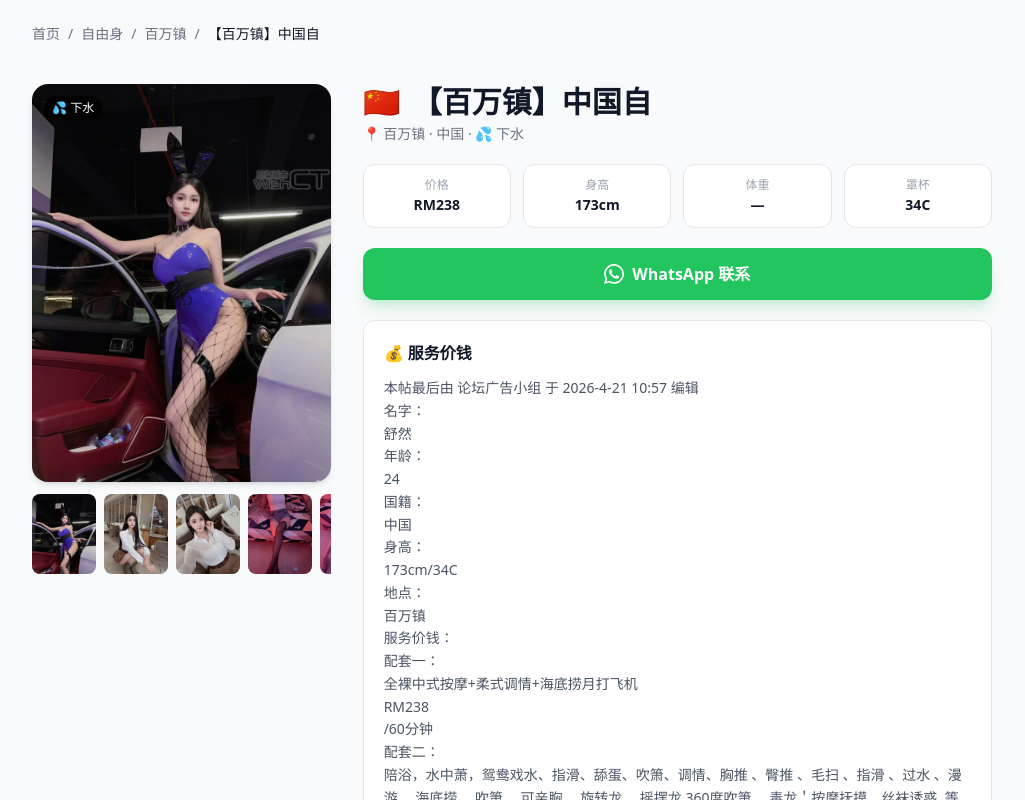
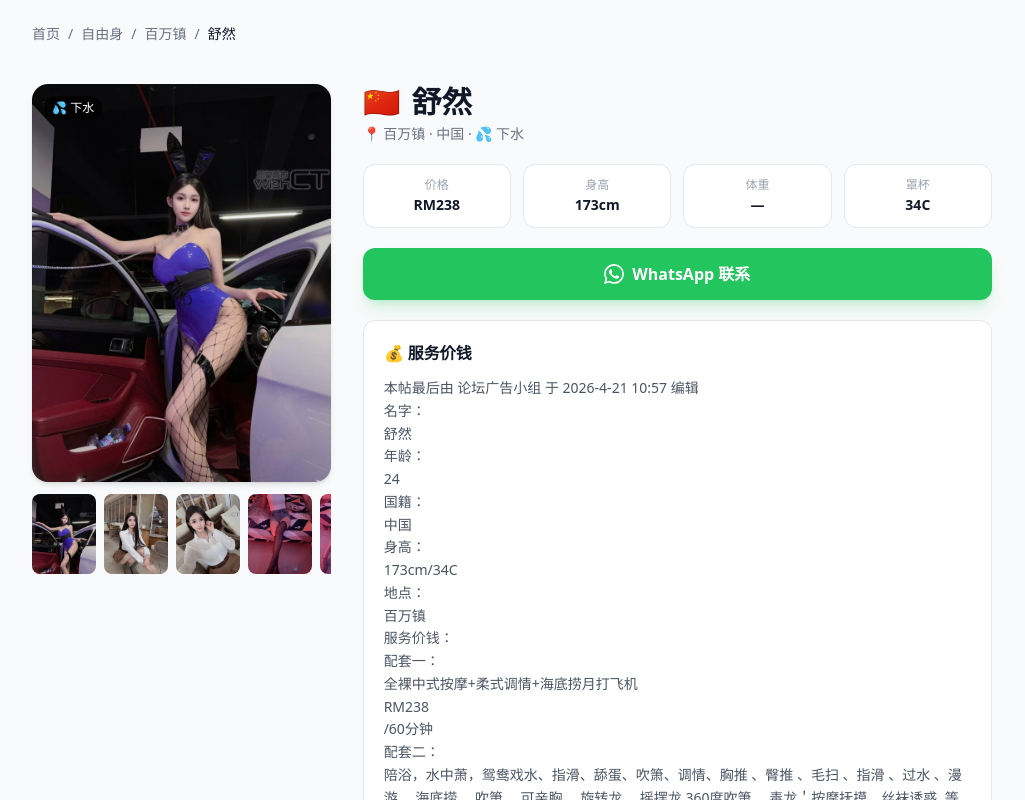
Before and after one commit to JBValentine/jbescort, a Next.js app: page /freelancer/1 in a window 1280 px wide. Shown: the top 800 px of the page, without its empty margins (128-1153 px from the left). Built offline with nearby package versions, Linux system fonts and the light colour scheme.

Commit message:
feat: extract real name from description for card display

```diff
--- a/src/app/freelance/[area]/page.tsx
+++ b/src/app/freelance/[area]/page.tsx
@@ -77,6 +77,7 @@ export default function AreaFreelancePage({ params }: Props) {
                 ? `RM${f.priceMin}${f.priceMax !== f.priceMin ? `-${f.priceMax}` : ''}`
                 : ''
 
+              const displayName = f.description?.match(/名字[：:]\s*\n?([^\n]+)/)?.[1]?.trim() || f.name
               return (
                 <Link
                   key={f.id}
@@ -109,7 +110,7 @@ export default function AreaFreelancePage({ params }: Props) {
                     <div className="flex items-center gap-1 mb-0.5">
                       <span>{f.nationalityFlag}</span>
                       <span className="text-sm font-bold text-gray-900 truncate group-hover:text-[#0088cc]">
-                        {f.name}
+                        {displayName}
                       </span>
                     </div>
                     <div className="text-xs text-gray-400">
--- a/src/app/freelance/page.tsx
+++ b/src/app/freelance/page.tsx
@@ -166,12 +166,13 @@ export default function FreelancePage() {
 }
 
 function FreelancerCard({ freelancer: f }: { freelancer: any }) {
-  const icon   = SERVICE_ICON[f.serviceType]  || '🔮'
-  const label  = SERVICE_LABEL[f.serviceType] || '其他'
-  const photo  = f.photos?.[0]
-  const price  = f.priceMin
+  const icon        = SERVICE_ICON[f.serviceType]  || '🔮'
+  const label       = SERVICE_LABEL[f.serviceType] || '其他'
+  const photo       = f.photos?.[0]
+  const price       = f.priceMin
     ? `RM${f.priceMin}${f.priceMax !== f.priceMin ? `-${f.priceMax}` : ''}`
     : ''
+  const displayName = f.description?.match(/名字[：:]\s*\n?([^\n]+)/)?.[1]?.trim() || f.name
 
   return (
     <Link
@@ -209,7 +210,7 @@ function FreelancerCard({ freelancer: f }: { freelancer: any }) {
         <div className="flex items-center gap-1 mb-1">
           <span className="text-base">{f.nationalityFlag}</span>
           <span className="text-sm font-bold text-gray-900 truncate group-hover:text-[#0088cc] transition-colors">
-            {f.name}
+            {displayName}
           </span>
         </div>
         <div className="text-xs text-gray-400 truncate">
--- a/src/app/freelancer/[id]/page.tsx
+++ b/src/app/freelancer/[id]/page.tsx
@@ -17,8 +17,9 @@ export function generateMetadata({ params }: Props): Metadata {
   const f    = data.freelancers?.find((x: any) => String(x.id) === params.id)
   if (!f) return {}
 
-  const title = `${f.name} — ${f.area} 自由身 | jbescorts.org`
-  const desc  = `${f.name} ${f.nationalityFlag} ${f.area}${f.height ? ` ${f.height}cm` : ''}${f.cup ? ` ${f.cup}` : ''}${f.priceMin ? ` RM${f.priceMin}-${f.priceMax}` : ''} — JB 自由身资料`
+  const displayName = f.description?.match(/名字[：:]\s*\n?([^\n]+)/)?.[1]?.trim() || f.name
+  const title = `${displayName} — ${f.area} 自由身 | jbescorts.org`
+  const desc  = `${displayName} ${f.nationalityFlag} ${f.area}${f.height ? ` ${f.height}cm` : ''}${f.cup ? ` ${f.cup}` : ''}${f.priceMin ? ` RM${f.priceMin}-${f.priceMax}` : ''} — JB 自由身资料`
 
   return {
     title,
@@ -46,8 +47,9 @@ export default function FreelancerPage({ params }: Props) {
   const price        = f.priceMin
     ? `RM${f.priceMin}${f.priceMax !== f.priceMin ? ` — RM${f.priceMax}` : ''}`
     : '价格询问'
+  const displayName = f.description?.match(/名字[：:]\s*\n?([^\n]+)/)?.[1]?.trim() || f.name
   const waLink = f.whatsapp
-    ? `https://wa.me/${f.whatsapp}?text=${encodeURIComponent(`你好，我从jbescorts.org看到你的资料（${f.name}），想了解更多。`)}`
+    ? `https://wa.me/${f.whatsapp}?text=${encodeURIComponent(`你好，我从jbescorts.org看到你的资料（${displayName}），想了解更多。`)}`
     : null
 
   // Other freelancers in same area
@@ -79,7 +81,7 @@ export default function FreelancerPage({ params }: Props) {
           <li>/</li>
           <li><Link href={`/freelance/${f.areaSlug}`} className="hover:text-[#0088cc]">{f.area}</Link></li>
           <li>/</li>
-          <li className="text-gray-900 font-medium">{f.name}</li>
+          <li className="text-gray-900 font-medium">{displayName}</li>
         </ol>
       </nav>
 
@@ -134,7 +136,7 @@ export default function FreelancerPage({ params }: Props) {
             <div>
               <div className="flex items-center gap-3 mb-1">
                 <span className="text-3xl">{f.nationalityFlag}</span>
-                <h1 className="text-2xl md:text-3xl font-extrabold text-gray-900">{f.name}</h1>
+                <h1 className="text-2xl md:text-3xl font-extrabold text-gray-900">{displayName}</h1>
               </div>
               <p className="text-gray-500 text-sm">
                 📍 {f.area} · {f.nationalityName} · {serviceIcon} {serviceLabel}
--- a/src/app/page.tsx
+++ b/src/app/page.tsx
@@ -186,12 +186,13 @@ export default function Home() {
 }
 
 function FreelancerCard({ freelancer: f }: { freelancer: any }) {
-  const icon  = SERVICE_ICON[f.serviceType] || '🔮'
-  const label = SERVICE_LABEL[f.serviceType] || '其他'
-  const photo = f.photos?.[0]
-  const price = f.priceMin
+  const icon        = SERVICE_ICON[f.serviceType] || '🔮'
+  const label       = SERVICE_LABEL[f.serviceType] || '其他'
+  const photo       = f.photos?.[0]
+  const price       = f.priceMin
     ? `RM${f.priceMin}${f.priceMax !== f.priceMin ? `-${f.priceMax}` : ''}`
     : ''
+  const displayName = f.description?.match(/名字[：:]\s*\n?([^\n]+)/)?.[1]?.trim() || f.name
 
   return (
     <Link
@@ -229,7 +230,7 @@ function FreelancerCard({ freelancer: f }: { freelancer: any }) {
         <div className="flex items-center gap-1 mb-1">
           <span className="text-base">{f.nationalityFlag}</span>
           <span className="text-sm font-bold text-gray-900 truncate group-hover:text-[#0088cc] transition-colors">
-            {f.name}
+            {displayName}
           </span>
         </div>
         <div className="text-xs text-gray-400 truncate">
```
